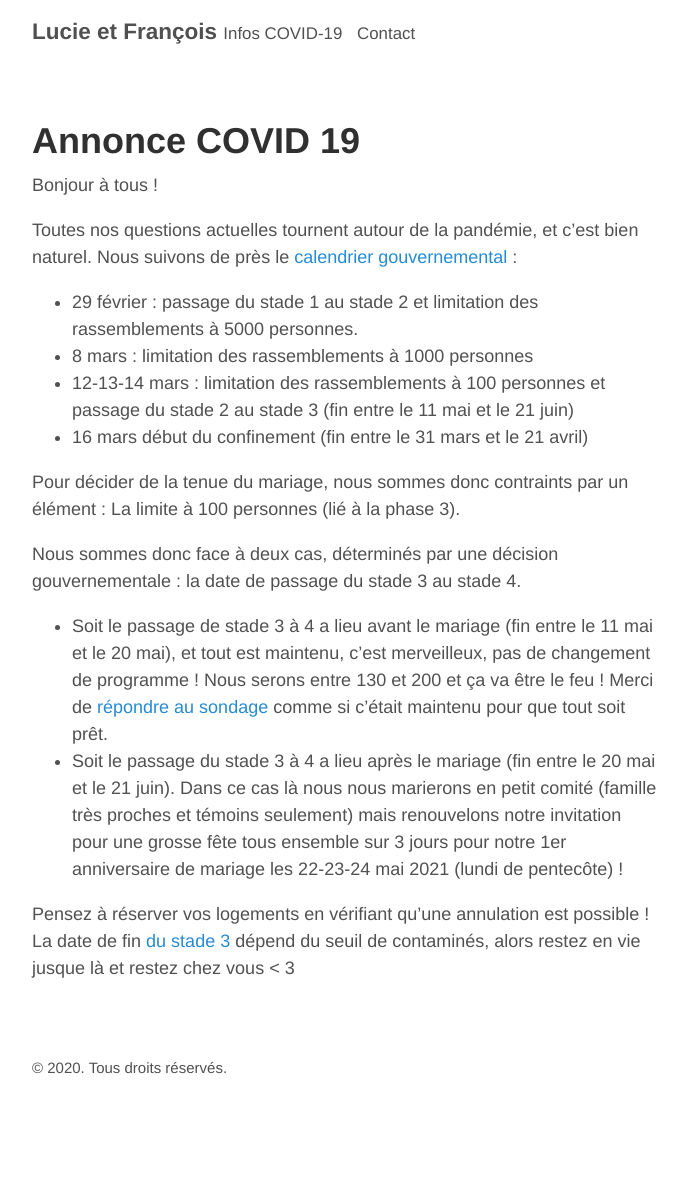
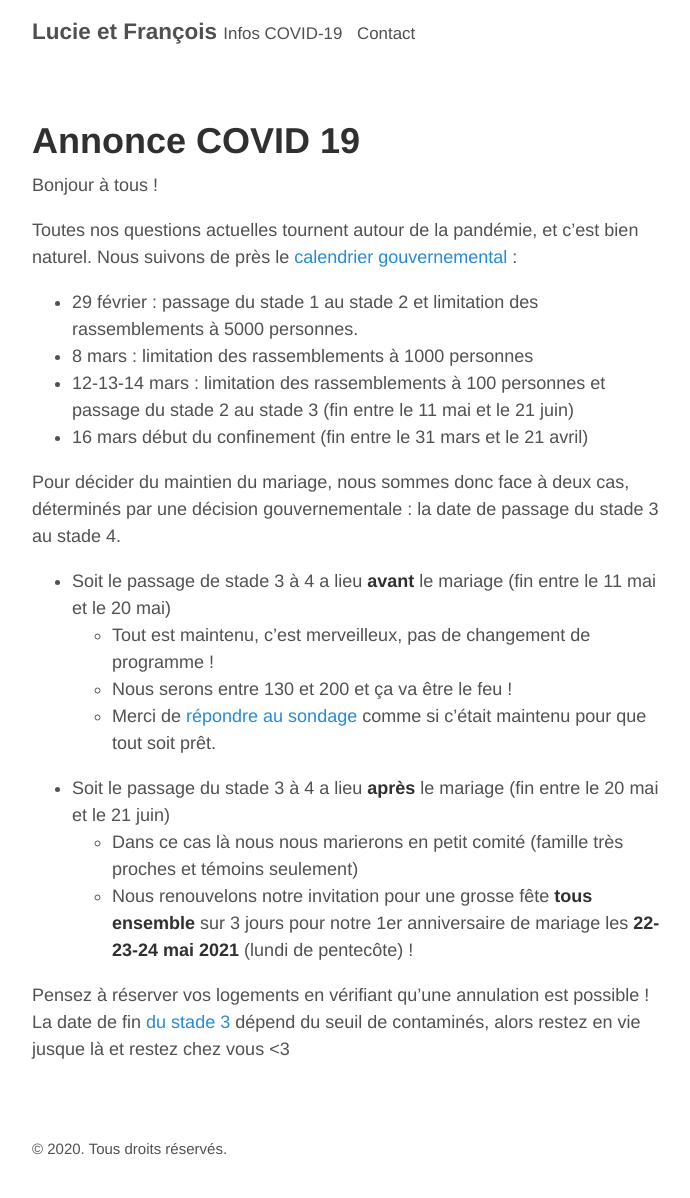
Before and after one commit to francoismarceau/blog, a Jekyll site: the page built from pandemic.md, in a window 1280 px wide. Shown: the whole page, without its empty margins (293-983 px from the left). Built offline with Jekyll 4.4.1, drawn with Linux system fonts in a browser that asks for light colours; before the commit the page ends 1117 px from its top, so only the background shows below that.

Commit message:
mise en forme bullet pandemic

```diff
--- a/pandemic.md
+++ b/pandemic.md
@@ -13,10 +13,13 @@ Toutes nos questions actuelles tournent autour de la pandémie, et c’est bien
 * 16 mars début du confinement (fin entre le 31 mars et le 21 avril)
 
 
-Pour décider de la tenue du mariage, nous sommes donc contraints par un élément : La limite à 100 personnes (lié à la phase 3).
+Pour décider du maintien du mariage, nous sommes donc face à deux cas, déterminés par une décision gouvernementale : la date de passage du stade 3 au stade 4.
+* Soit le passage de stade 3 à 4 a lieu **avant** le mariage (fin entre le 11 mai et le 20 mai)
+  * Tout est maintenu, c’est merveilleux, pas de changement de programme !
+  * Nous serons entre 130 et 200 et ça va être le feu !
+  * Merci de [répondre au sondage](https://forms.gle/WHTeDyvUgwcKVY9x8) comme si c’était maintenu pour que tout soit prêt.
+* Soit le passage du stade 3 à 4 a lieu **après** le mariage (fin entre le 20 mai et le 21 juin)
+  * Dans ce cas là nous nous marierons en petit comité (famille très proches et témoins seulement)
+  * Nous renouvelons notre invitation pour une grosse fête **tous ensemble** sur 3 jours pour notre 1er anniversaire de mariage les **22-23-24 mai 2021** (lundi de pentecôte) !
 
-Nous sommes donc face à deux cas, déterminés par une décision gouvernementale : la date de passage du stade 3 au stade 4.
-* Soit le passage de stade 3 à 4 a lieu avant le mariage (fin entre le 11 mai et le 20 mai), et tout est maintenu, c’est merveilleux, pas de changement de programme ! Nous serons entre 130 et 200 et ça va être le feu ! Merci de [répondre au sondage](https://forms.gle/WHTeDyvUgwcKVY9x8) comme si c’était maintenu pour que tout soit prêt.
-* Soit le passage du stade 3 à 4 a lieu après le mariage (fin entre le 20 mai et le 21 juin). Dans ce cas là nous nous marierons en petit comité (famille très proches et témoins seulement) mais renouvelons notre invitation pour une grosse fête tous ensemble sur 3 jours pour notre 1er anniversaire de mariage les 22-23-24 mai 2021 (lundi de pentecôte) !
-
-Pensez à réserver vos logements en vérifiant qu’une annulation est possible ! La date de fin [du stade 3](https://solidarites-sante.gouv.fr/IMG/pdf/Plan_Pandemie_Grippale_2011.pdf) dépend du seuil de contaminés, alors restez en vie jusque là et restez chez vous < 3
+Pensez à réserver vos logements en vérifiant qu’une annulation est possible ! La date de fin [du stade 3](https://solidarites-sante.gouv.fr/IMG/pdf/Plan_Pandemie_Grippale_2011.pdf) dépend du seuil de contaminés, alors restez en vie jusque là et restez chez vous <3
```
